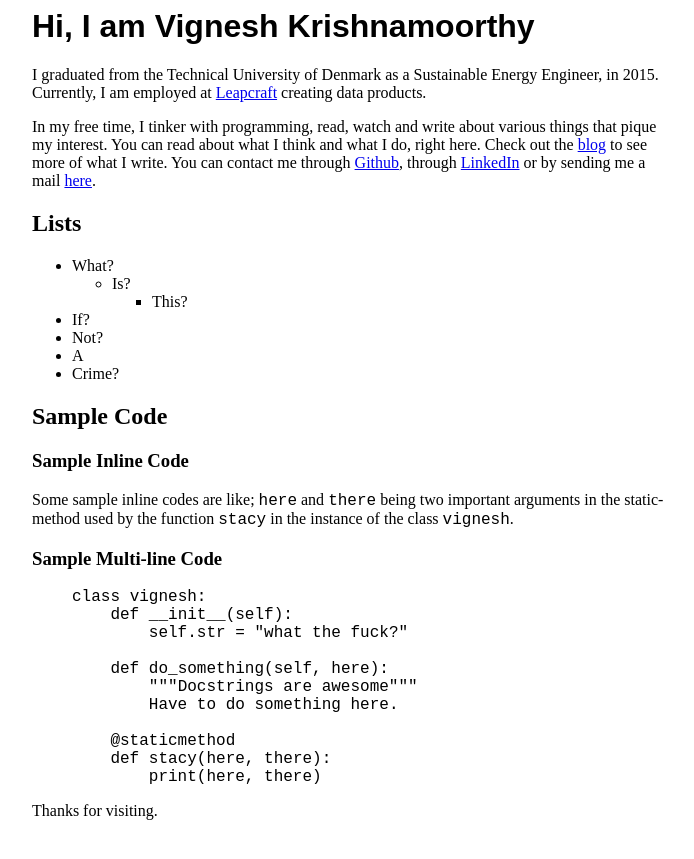
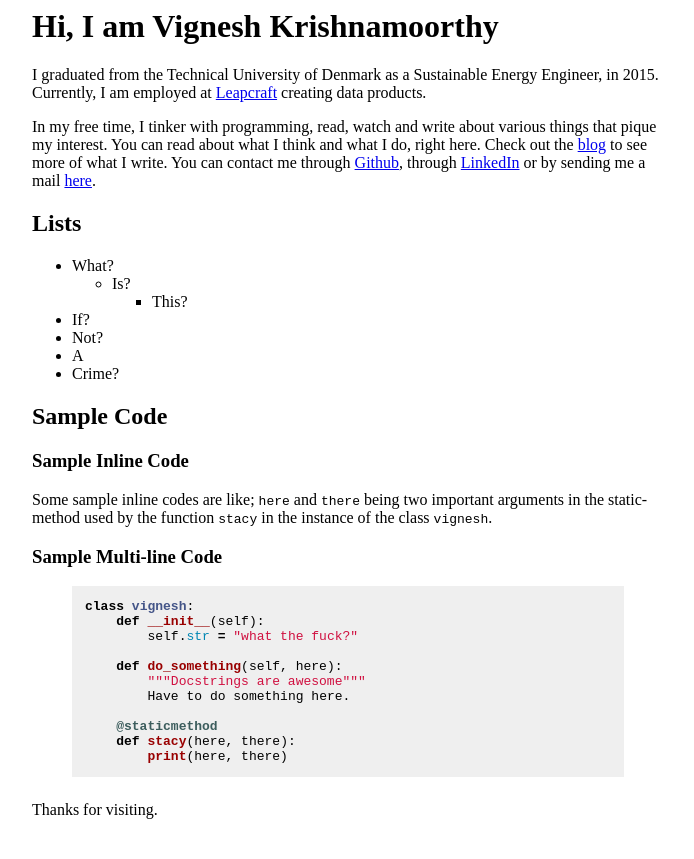
Before and after one commit to vignkri/vignkri.github.io, a Jekyll site: the page built from index.md, in a window 1280 px wide. Shown: the top 859 px of the page, without its empty margins (292-986 px from the left). Built offline with Jekyll 4.4.1, drawn with Linux system fonts in a browser that asks for light colours; comment, search, counter and statistics services are not loaded.

Commit message:
CSS for codeblocks and inline code.

```diff
--- /dev/null
+++ b/_sass/highlighter.scss
@@ -0,0 +1,74 @@
+.highlight {
+	background-color: $code-bg;
+	font-family: $code-font;
+	 // @include font(12);
+	margin-bottom: 1.5em;
+	 // @include rounded(4px);
+	pre {
+		position: relative;
+		margin: 0;
+		padding: 1em;
+	}
+	.lineno { padding-right: 24px; color: lighten(#333332,50);}
+	.hll { background-color: #ffffcc }
+	.c { color: #999988; font-style: italic } /* Comment */
+	.err { color: #a61717; background-color: #e3d2d2 } /* Error */
+	.k { color: #000000; font-weight: bold } /* Keyword */
+	.o { color: #000000; font-weight: bold } /* Operator */
+	.cm { color: #999988; font-style: italic } /* Comment.Multiline */
+	.cp { color: #999999; font-weight: bold; font-style: italic } /* Comment.Preproc */
+	.c1 { color: #999988; font-style: italic } /* Comment.Single */
+	.cs { color: #999999; font-weight: bold; font-style: italic } /* Comment.Special */
+	.gd { color: #000000; background-color: #ffdddd } /* Generic.Deleted */
+	.ge { color: #000000; font-style: italic } /* Generic.Emph */
+	.gr { color: #aa0000 } /* Generic.Error */
+	.gh { color: #999999 } /* Generic.Heading */
+	.gi { color: #000000; background-color: #ddffdd } /* Generic.Inserted */
+	.go { color: #888888 } /* Generic.Output */
+	.gp { color: #555555 } /* Generic.Prompt */
+	.gs { font-weight: bold } /* Generic.Strong */
+	.gu { color: #aaaaaa } /* Generic.Subheading */
+	.gt { color: #aa0000 } /* Generic.Traceback */
+	.kc { color: #000000; font-weight: bold } /* Keyword.Constant */
+	.kd { color: #000000; font-weight: bold } /* Keyword.Declaration */
+	.kn { color: #000000; font-weight: bold } /* Keyword.Namespace */
+	.kp { color: #000000; font-weight: bold } /* Keyword.Pseudo */
+	.kr { color: #000000; font-weight: bold } /* Keyword.Reserved */
+	.kt { color: #445588; font-weight: bold } /* Keyword.Type */
+	.m { color: #009999 } /* Literal.Number */
+	.s { color: #d01040 } /* Literal.String */
+	.na { color: #008080 } /* Name.Attribute */
+	.nb { color: #0086B3 } /* Name.Builtin */
+	.nc { color: #445588; font-weight: bold } /* Name.Class */
+	.no { color: #008080 } /* Name.Constant */
+	.nd { color: #3c5d5d; font-weight: bold } /* Name.Decorator */
+	.ni { color: #800080 } /* Name.Entity */
+	.ne { color: #990000; font-weight: bold } /* Name.Exception */
+	.nf { color: #990000; font-weight: bold } /* Name.Function */
+	.nl { color: #990000; font-weight: bold } /* Name.Label */
+	.nn { color: #555555 } /* Name.Namespace */
+	.nt { color: #000080 } /* Name.Tag */
+	.nv { color: #008080 } /* Name.Variable */
+	.ow { color: #000000; font-weight: bold } /* Operator.Word */
+	.w { color: #bbbbbb } /* Text.Whitespace */
+	.mf { color: #009999 } /* Literal.Number.Float */
+	.mh { color: #009999 } /* Literal.Number.Hex */
+	.mi { color: #009999 } /* Literal.Number.Integer */
+	.mo { color: #009999 } /* Literal.Number.Oct */
+	.sb { color: #d01040 } /* Literal.String.Backtick */
+	.sc { color: #d01040 } /* Literal.String.Char */
+	.sd { color: #d01040 } /* Literal.String.Doc */
+	.s2 { color: #d01040 } /* Literal.String.Double */
+	.se { color: #d01040 } /* Literal.String.Escape */
+	.sh { color: #d01040 } /* Literal.String.Heredoc */
+	.si { color: #d01040 } /* Literal.String.Interpol */
+	.sx { color: #d01040 } /* Literal.String.Other */
+	.sr { color: #009926 } /* Literal.String.Regex */
+	.s1 { color: #d01040 } /* Literal.String.Single */
+	.ss { color: #990073 } /* Literal.String.Symbol */
+	.bp { color: #999999 } /* Name.Builtin.Pseudo */
+	.vc { color: #008080 } /* Name.Variable.Class */
+	.vg { color: #008080 } /* Name.Variable.Global */
+	.vi { color: #008080 } /* Name.Variable.Instance */
+	.il { color: #009999 } /* Literal.Number.Integer.Long */
+}
--- a/_sass/typography.scss
+++ b/_sass/typography.scss
@@ -1,3 +1,3 @@
 $body-font: 'Ubuntu', sans-serif;
+$base-font: 'Fjord One', serif;
 $code-font: 'Inconsolata', monospace;
-$heading-font: 'Fjord One', serif;
--- /dev/null
+++ b/_sass/variables.scss
@@ -0,0 +1,5 @@
+// Code Spacing
+$code-spacing: 0.30px;
+
+// Highlighter Colors
+$code-bg: #efefef;
--- a/assets/css/main.scss
+++ b/assets/css/main.scss
@@ -3,6 +3,8 @@
 ---
 
 @import "typography";
+@import "variables";
+@import "highlighter";
 
 .content {
     width: 50%;
@@ -15,13 +17,9 @@
 }
 
 h1 {
-    font-family: $body-font;
+    font-family: $base-font;
 }
 
 body {
-    font-family: $heading-font;
+    font-family: $base-font;
 }
-
-code {
-    font-family: $code-font;
-}
```
